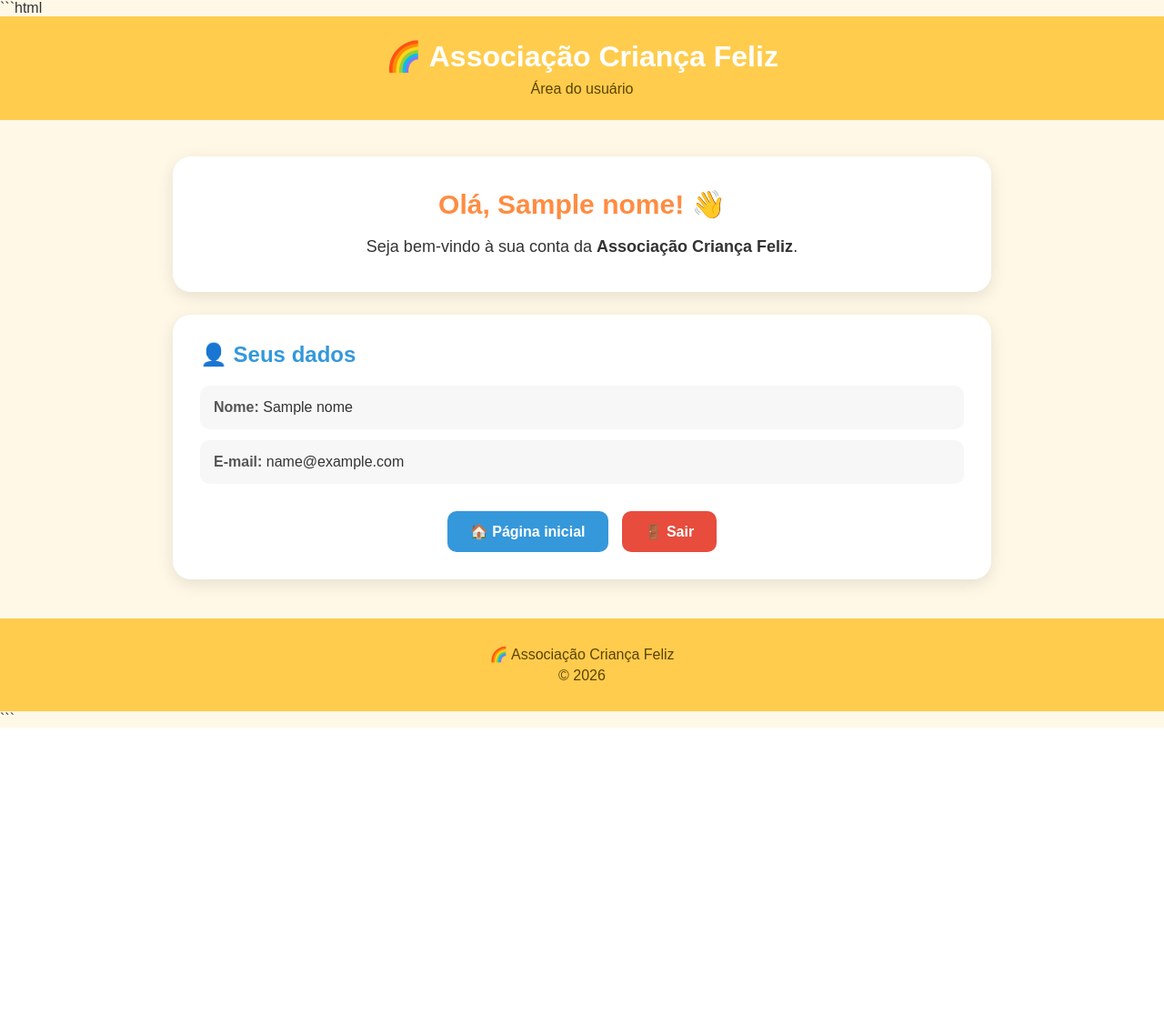
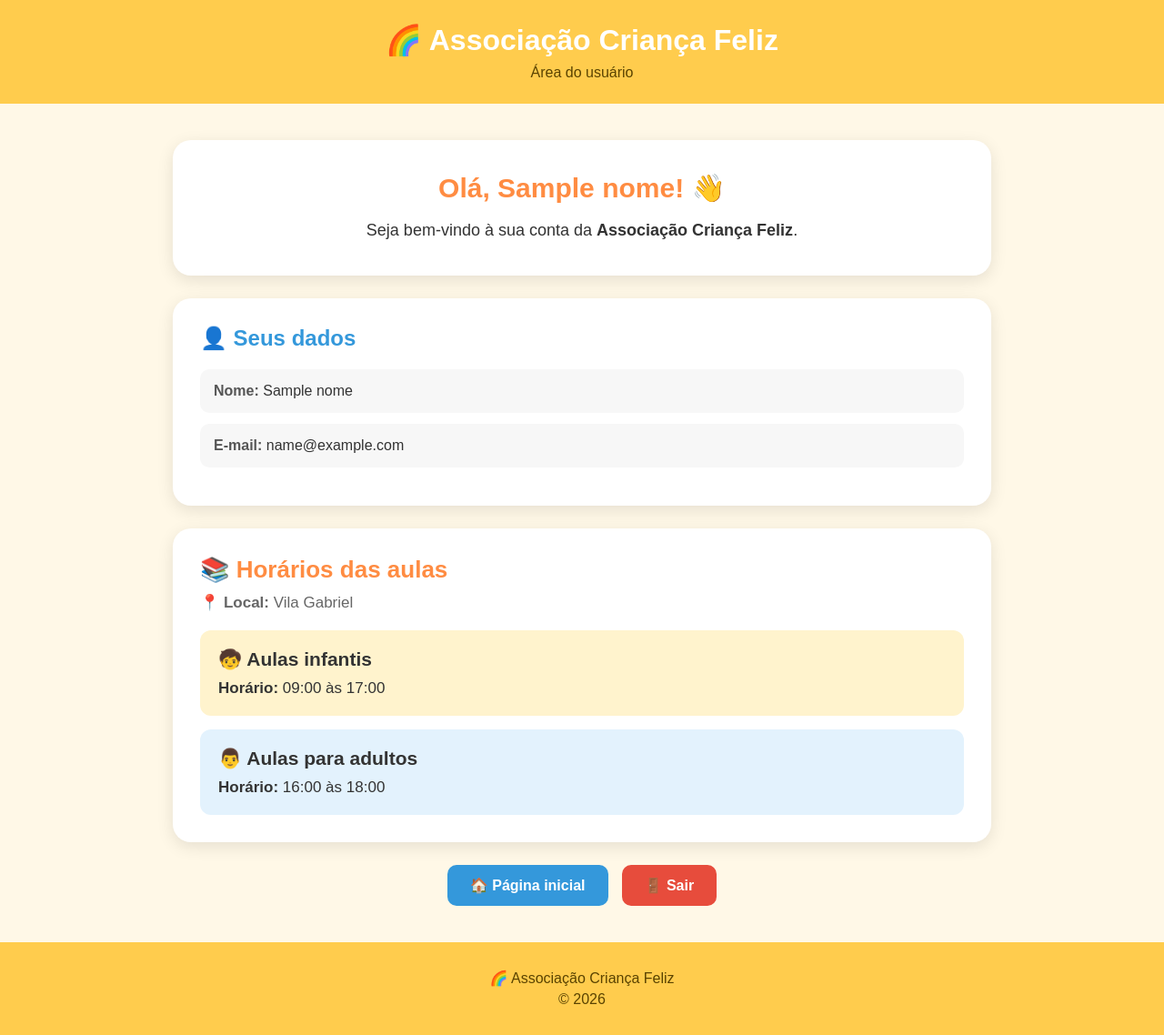
Before and after one commit to Sr-tetao/associacao_crian-a-feliz, a Flask app: template templates/usuario.html in a window 1280 px wide. Shown: the whole page at 91% size. Before the commit the page ends 800 px from the top, so only its background shows below. Run offline with Flask 3, Linux system fonts and the light colour scheme; the template is opened without the code that fills it: most values are stand-ins (such as "Sample title", 1, 10 or a date in 2020).

Commit message:
Update usuario.html

````diff
--- a/templates/usuario.html
+++ b/templates/usuario.html
@@ -1,4 +1,4 @@
-```html
+
 <!DOCTYPE html>
 <html lang="pt-BR">
 
@@ -20,6 +20,7 @@
             background: #fff8e7;
             color: #333;
             min-height: 100vh;
+
             display: flex;
             flex-direction: column;
         }
@@ -47,12 +48,18 @@
             margin: 40px auto;
         }
 
+        /* ==========================
+           BOAS-VINDAS
+        ========================== */
+
         .boas-vindas {
             background: white;
             padding: 35px;
             border-radius: 20px;
             text-align: center;
+
             box-shadow: 0 5px 18px rgba(0, 0, 0, 0.10);
+
             margin-bottom: 25px;
         }
 
@@ -67,11 +74,18 @@
             line-height: 1.6;
         }
 
+        /* ==========================
+           DADOS DO USUÁRIO
+        ========================== */
+
         .dados {
             background: white;
             padding: 30px;
             border-radius: 20px;
+
             box-shadow: 0 5px 18px rgba(0, 0, 0, 0.10);
+
+            margin-bottom: 25px;
         }
 
         .dados h3 {
@@ -83,7 +97,9 @@
         .informacao {
             padding: 15px;
             margin-bottom: 12px;
+
             background: #f7f7f7;
+
             border-radius: 10px;
         }
 
@@ -91,19 +107,80 @@
             color: #555;
         }
 
+        /* ==========================
+           HORÁRIOS
+        ========================== */
+
+        .horarios {
+            background: white;
+            padding: 30px;
+
+            border-radius: 20px;
+
+            box-shadow: 0 5px 18px rgba(0, 0, 0, 0.10);
+
+            margin-bottom: 25px;
+        }
+
+        .horarios h3 {
+            color: #ff8c42;
+            font-size: 26px;
+            margin-bottom: 10px;
+        }
+
+        .local {
+            color: #666;
+            font-size: 17px;
+            margin-bottom: 20px;
+        }
+
+        .aula {
+            padding: 20px;
+            border-radius: 12px;
+            margin-top: 15px;
+        }
+
+        .aula h4 {
+            font-size: 21px;
+            margin-bottom: 10px;
+        }
+
+        .aula p {
+            font-size: 17px;
+        }
+
+        .infantil {
+            background: #fff3cd;
+        }
+
+        .adulto {
+            background: #e3f2fd;
+        }
+
+        /* ==========================
+           BOTÕES
+        ========================== */
+
         .botoes {
             display: flex;
             justify-content: center;
+
             gap: 15px;
+
             flex-wrap: wrap;
-            margin-top: 30px;
+
+            margin-top: 25px;
         }
 
         .botao {
             display: inline-block;
+
             padding: 13px 25px;
+
             border-radius: 10px;
+
             text-decoration: none;
+
             font-weight: bold;
         }
 
@@ -125,16 +202,26 @@
             background: #c0392b;
         }
 
+        /* ==========================
+           RODAPÉ
+        ========================== */
+
         footer {
             background: #ffcc4d;
             padding: 25px;
+
             text-align: center;
+
             color: #5a4300;
         }
 
         footer p {
             margin: 5px;
         }
+
+        /* ==========================
+           CELULAR
+        ========================== */
 
         @media (max-width: 600px) {
 
@@ -147,30 +234,60 @@
             }
 
             .boas-vindas,
-            .dados {
+            .dados,
+            .horarios {
                 padding: 25px;
             }
 
             .boas-vindas h2 {
                 font-size: 25px;
             }
+
+            .horarios h3 {
+                font-size: 23px;
+            }
+
+            .aula h4 {
+                font-size: 19px;
+            }
         }
     </style>
+
 </head>
 
 <body>
 
+    <!-- ==========================
+         CABEÇALHO
+    ========================== -->
+
     <header>
-        <h1>🌈 Associação Criança Feliz</h1>
-        <p>Área do usuário</p>
+
+        <h1>
+            🌈 Associação Criança Feliz
+        </h1>
+
+        <p>
+            Área do usuário
+        </p>
+
     </header>
 
 
+    <!-- ==========================
+         CONTEÚDO
+    ========================== -->
+
     <main>
+
+
+        <!-- BOAS-VINDAS -->
 
         <section class="boas-vindas">
 
-            <h2>Olá, {{ nome }}! 👋</h2>
+            <h2>
+                Olá, {{ nome }}! 👋
+            </h2>
 
             <p>
                 Seja bem-vindo à sua conta da
@@ -180,47 +297,127 @@
         </section>
 
 
+        <!-- DADOS -->
+
         <section class="dados">
 
-            <h3>👤 Seus dados</h3>
+            <h3>
+                👤 Seus dados
+            </h3>
+
 
             <div class="informacao">
-                <strong>Nome:</strong>
+
+                <strong>
+                    Nome:
+                </strong>
+
                 {{ nome }}
-            </div>
 
-            <div class="informacao">
-                <strong>E-mail:</strong>
-                {{ email }}
             </div>
 
 
-            <div class="botoes">
+            <div class="informacao">
 
-                <a href="{{ url_for('inicio') }}" class="botao inicio">
-                    🏠 Página inicial
-                </a>
+                <strong>
+                    E-mail:
+                </strong>
 
-                <a href="{{ url_for('logout') }}" class="botao sair">
-                    🚪 Sair
-                </a>
+                {{ email }}
 
             </div>
 
         </section>
 
+
+        <!-- HORÁRIOS -->
+
+        <section class="horarios">
+
+            <h3>
+                📚 Horários das aulas
+            </h3>
+
+            <p class="local">
+                📍 <strong>Local:</strong> Vila Gabriel
+            </p>
+
+
+            <!-- AULA INFANTIL -->
+
+            <div class="aula infantil">
+
+                <h4>
+                    🧒 Aulas infantis
+                </h4>
+
+                <p>
+                    <strong>Horário:</strong>
+                    09:00 às 17:00
+                </p>
+
+            </div>
+
+
+            <!-- AULA ADULTO -->
+
+            <div class="aula adulto">
+
+                <h4>
+                    👨 Aulas para adultos
+                </h4>
+
+                <p>
+                    <strong>Horário:</strong>
+                    16:00 às 18:00
+                </p>
+
+            </div>
+
+        </section>
+
+
+        <!-- BOTÕES -->
+
+        <div class="botoes">
+
+            <a
+                href="{{ url_for('inicio') }}"
+                class="botao inicio"
+            >
+                🏠 Página inicial
+            </a>
+
+
+            <a
+                href="{{ url_for('logout') }}"
+                class="botao sair"
+            >
+                🚪 Sair
+            </a>
+
+        </div>
+
+
     </main>
 
 
+    <!-- ==========================
+         RODAPÉ
+    ========================== -->
+
     <footer>
 
-        <p>🌈 Associação Criança Feliz</p>
+        <p>
+            🌈 Associação Criança Feliz
+        </p>
 
-        <p>© 2026</p>
+        <p>
+            © 2026
+        </p>
 
     </footer>
 
 </body>
 
 </html>
-```
````
